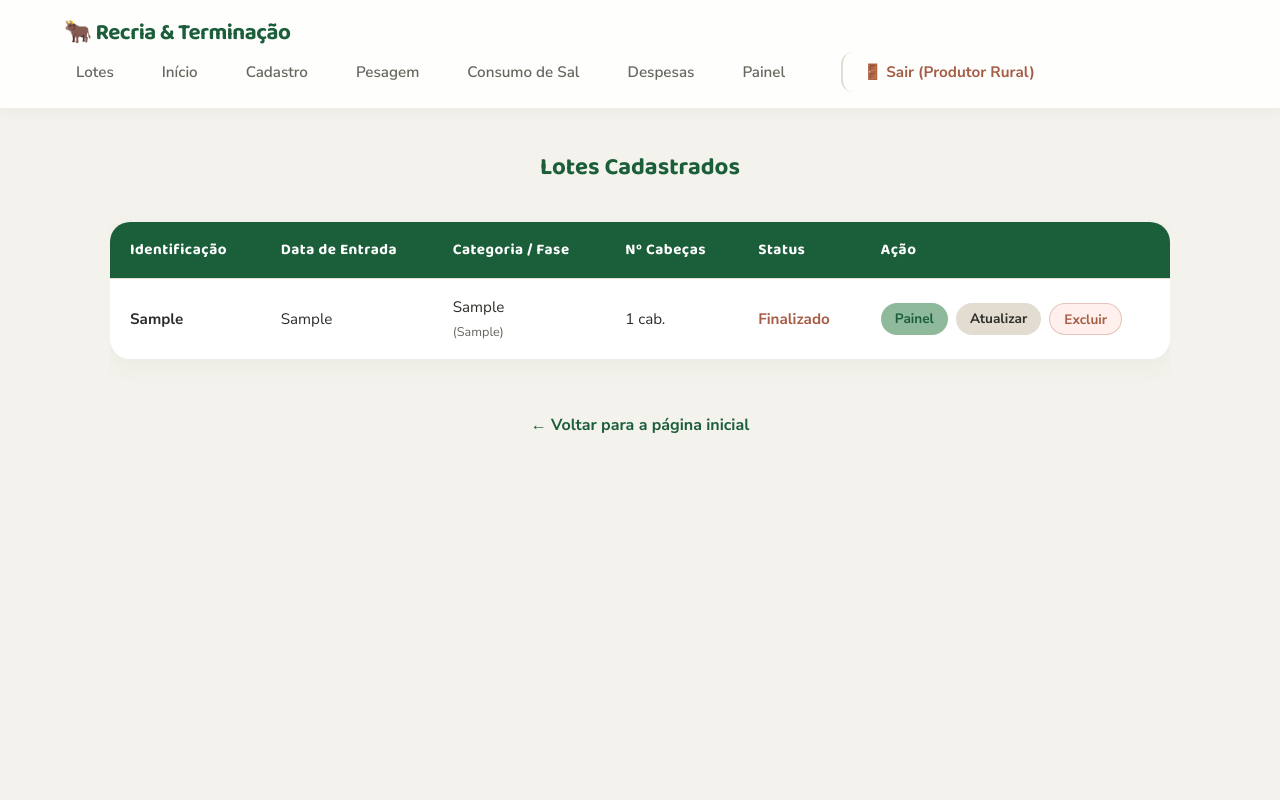
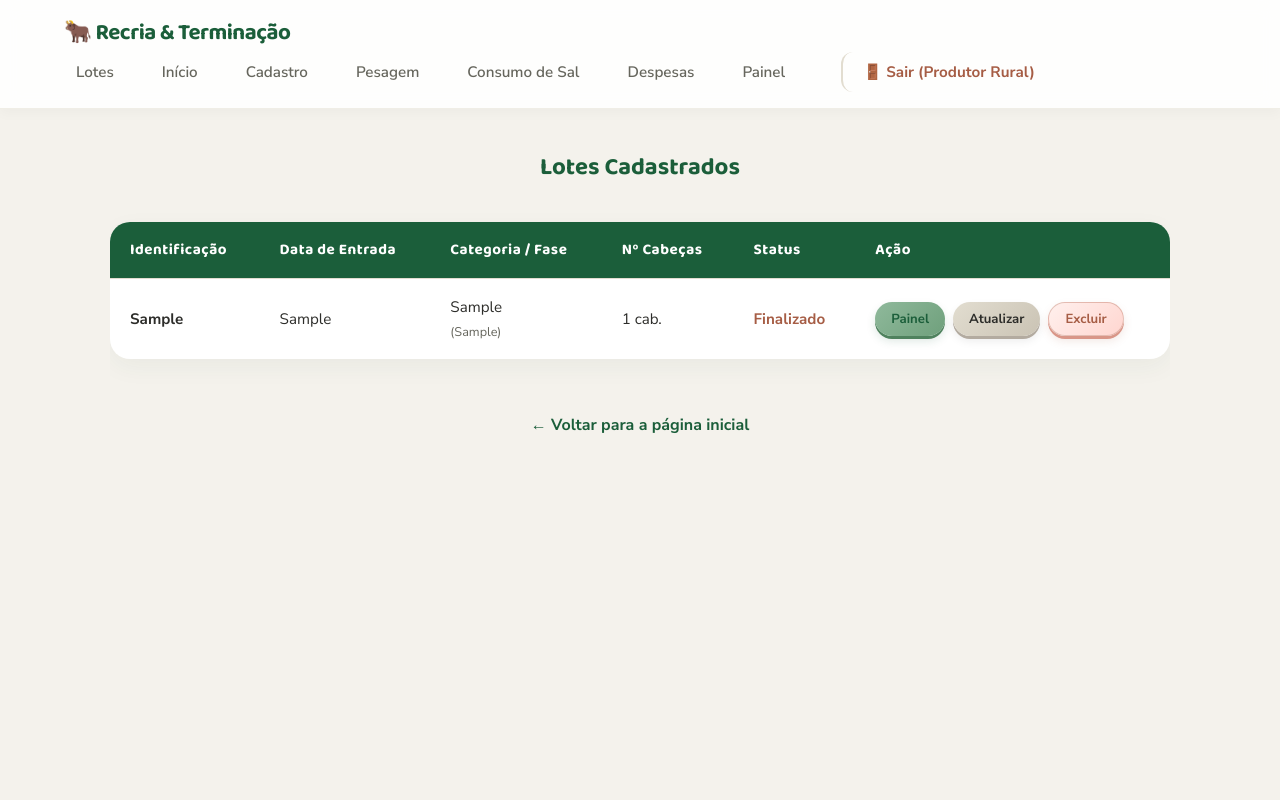
Before and after one commit to tiagosabaini/projeto-software-agro-recria-terminacao, a Flask app: page /lotes in a window 1280 px wide. Run offline with Flask 3, Linux system fonts and the light colour scheme; a user stored in the database is signed in; tables that the repository leaves empty hold one stand-in row (values such as "Sample post").

Commit message:
estiliza botoes com efeito 3D moderno

```diff
--- a/static/style.css
+++ b/static/style.css
@@ -19,7 +19,7 @@
     --raio-peq: 12px;
     --sombra-suave: 0 8px 24px rgba(44, 74, 58, 0.05);
     --sombra-hover: 0 16px 32px rgba(44, 74, 58, 0.12);
-    --transicao: all 0.3s cubic-bezier(0.25, 0.8, 0.25, 1);
+    --transicao: all 0.25s cubic-bezier(0.25, 0.8, 0.25, 1);
 }
 
 body {
@@ -250,25 +250,31 @@ button.menu-mobile-btn:hover {
     margin-bottom: 0;
 }
 
-/* --- BOTOES --- */
+/* ================================================================= *
+ * BOTOES 3D MODERNOS E PODEROSOS (ATUALIZADO)
+ * ================================================================= */
 button,
 .botao {
-    background-color: var(--verde-salvia);
+    /* Gradiente sutil para dar volume */
+    background: linear-gradient(135deg, var(--verde-salvia) 0%, #6fa07c 100%);
     color: var(--verde-escuro);
     border: none;
-    padding: 12px 28px;
+    padding: 14px 28px;
     border-radius: 999px;
     font-size: 1rem;
-    font-weight: 700;
+    font-weight: 800;
     font-family: 'Nunito Sans', sans-serif;
     cursor: pointer;
-    transition: var(--transicao);
     display: inline-flex;
     justify-content: center;
     align-items: center;
     text-decoration: none;
     width: 100%;
     margin-top: 10px;
+
+    /* Efeito 3D: Sombra projetada + Borda inferior simulando relevo */
+    box-shadow: 0 6px 0 #4f825e, 0 10px 20px rgba(27, 94, 58, 0.25);
+    transition: all 0.15s ease-in-out;
 }
 
 .botao {
@@ -279,11 +285,19 @@ button,
     width: auto;
 }
 
+/* Efeito ao passar o mouse (flutua levemente) */
 button:hover,
 .botao:hover {
-    background-color: #7BAA8A;
-    transform: translateY(-2px);
-    box-shadow: 0 6px 16px rgba(123, 170, 138, 0.4);
+    transform: translateY(-3px);
+    box-shadow: 0 9px 0 #4f825e, 0 14px 25px rgba(27, 94, 58, 0.35);
+    filter: brightness(1.05);
+}
+
+/* Efeito 3D de clique real: o botão "afunda" */
+button:active,
+.botao:active {
+    transform: translateY(3px);
+    box-shadow: 0 2px 0 #4f825e, 0 4px 10px rgba(27, 94, 58, 0.2);
 }
 
 .voltar {
@@ -350,54 +364,72 @@ tr:hover td {
     display: inline-flex;
 }
 
+/* --- BOTÕES MINI DA TABELA (Também em 3D moderno) --- */
 a.btn-tabela,
 a.btn-tabela-secundario,
 button.btn-tabela-excluir {
     width: auto !important;
     margin: 0 !important;
-    height: 32px;
-    padding: 0 14px;
-    font-size: 0.85rem;
-    font-weight: 700;
+    height: 34px;
+    padding: 0 16px;
+    font-size: 0.82rem;
+    font-weight: 800;
     border-radius: 999px;
     display: inline-flex;
     align-items: center;
     justify-content: center;
     text-decoration: none;
-    box-shadow: none;
-    transform: none;
+    cursor: pointer;
+    transition: all 0.15s ease-in-out;
 }
 
 a.btn-tabela {
-    background-color: var(--verde-salvia);
+    background: linear-gradient(135deg, var(--verde-salvia) 0%, #6fa07c 100%);
     color: var(--verde-escuro);
+    box-shadow: 0 3px 0 #4f825e, 0 5px 10px rgba(27, 94, 58, 0.15);
 }
 
 a.btn-tabela-secundario {
-    background-color: #E2DDD0;
+    background: linear-gradient(135deg, #E2DDD0 0%, #cac3b4 100%);
     color: var(--texto);
+    box-shadow: 0 3px 0 #b3aba0, 0 5px 10px rgba(0, 0, 0, 0.08);
 }
 
 button.btn-tabela-excluir {
-    background-color: #FFF0ED;
+    background: linear-gradient(135deg, #FFF0ED 0%, #ffd6d0 100%);
     color: var(--terracota-escuro);
     border: 1px solid rgba(166, 93, 69, 0.3);
+    box-shadow: 0 3px 0 #d99688, 0 5px 10px rgba(166, 93, 69, 0.15);
 }
 
+/* Hover e Active dos botões de tabela */
 a.btn-tabela:hover {
-    background-color: #7BAA8A;
-    color: var(--verde-escuro);
+    transform: translateY(-2px);
+    box-shadow: 0 5px 0 #4f825e, 0 7px 12px rgba(27, 94, 58, 0.25);
+}
+a.btn-tabela:active {
+    transform: translateY(2px);
+    box-shadow: 0 1px 0 #4f825e;
 }
 
 a.btn-tabela-secundario:hover {
-    background-color: #D6D0C4;
-    color: var(--texto);
+    transform: translateY(-2px);
+    box-shadow: 0 5px 0 #b3aba0, 0 7px 12px rgba(0, 0, 0, 0.12);
+}
+a.btn-tabela-secundario:active {
+    transform: translateY(2px);
+    box-shadow: 0 1px 0 #b3aba0;
 }
 
 button.btn-tabela-excluir:hover {
-    background-color: var(--terracota);
+    background: linear-gradient(135deg, var(--terracota) 0%, #c46d52 100%);
     color: #FFF;
-    border-color: var(--terracota);
+    transform: translateY(-2px);
+    box-shadow: 0 5px 0 #8c4c37, 0 7px 12px rgba(166, 93, 69, 0.3);
+}
+button.btn-tabela-excluir:active {
+    transform: translateY(2px);
+    box-shadow: 0 1px 0 #8c4c37;
 }
 
 /* --- LISTA DE DESPESAS (CARDS) --- */
@@ -581,7 +613,6 @@ button.btn-tabela-excluir:hover {
         align-items: flex-start;
     }
 
-    /* Ajuste dos cards de despesa no celular */
     .card-despesa {
         flex-direction: column;
         align-items: flex-start;
```
